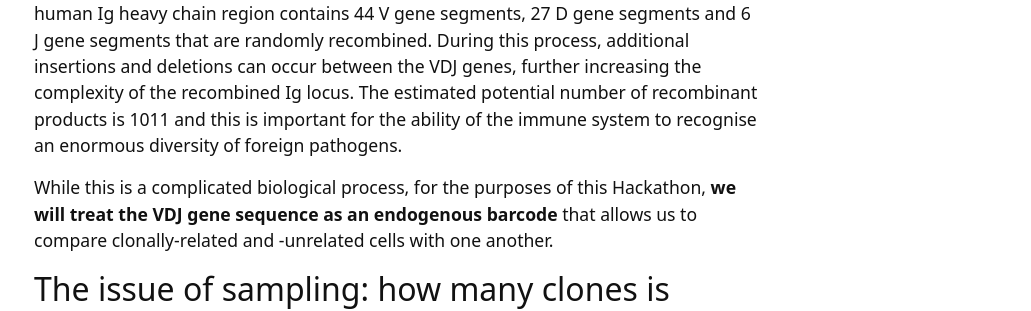
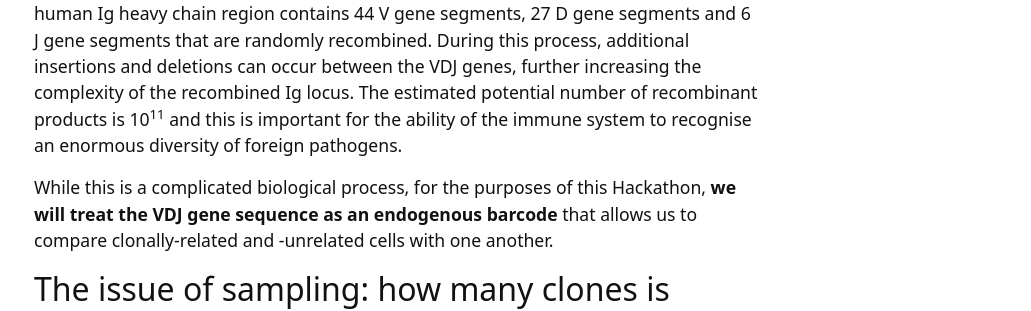
Before and after one commit to 2023-asi-ozsinglecell-hackathon/system-immunology-hackathon, a Jekyll site: the page built from content/dataset.md, in a window 1280 px wide and 900 px high, scrolled down 927 px. Shown: the part 417-728 px from the top of the window, without its empty margins (243-1274 px from the left). Built offline with Jekyll 4.4.1, drawn with Linux system fonts in a browser that asks for light colours; some of the changed text lies outside the part shown.

Commit message:
Update dataset.md

```diff
--- a/content/dataset.md
+++ b/content/dataset.md
@@ -27,7 +27,7 @@
 
 ## Immunoglobulin genes can act as endogenous barcodes in B cells
 
-All B cells express the immunoglobulin (Ig) genes that encode antibody proteins (also known as B cell receptor) and these Ig genes can act as endogenous barcodes for clonal identity. There are three Ig loci and typically, each B cell will express IgH and either IgL or IgK. During development in the bone marrow, the Ig loci must be recombined from many different Variable (V), Diversity (D) or Joining (J) genes encoded in the DNA, retaining only one of each gene (V, D and J for IgH; V and J for IgK/IgK). For example, the human Ig heavy chain region contains 44 V gene segments, 27 D gene segments and 6 J gene segments that are randomly recombined. During this process, additional insertions and deletions can occur between the VDJ genes, further increasing the complexity of the recombined Ig locus. The estimated potential number of recombinant products is 1011 and this is important for the ability of the immune system to recognise an enormous diversity of foreign pathogens.
+All B cells express the immunoglobulin (Ig) genes that encode antibody proteins (also known as B cell receptor) and these Ig genes can act as endogenous barcodes for clonal identity. There are three Ig loci and typically, each B cell will express IgH and either IgL or IgK. During development in the bone marrow, the Ig loci must be recombined from many different Variable (V), Diversity (D) or Joining (J) genes encoded in the DNA, retaining only one of each gene (V, D and J for IgH; V and J for IgK/IgK). For example, the human Ig heavy chain region contains 44 V gene segments, 27 D gene segments and 6 J gene segments that are randomly recombined. During this process, additional insertions and deletions can occur between the VDJ genes, further increasing the complexity of the recombined Ig locus. The estimated potential number of recombinant products is 10<sup>11</sup> and this is important for the ability of the immune system to recognise an enormous diversity of foreign pathogens.
 
 While this is a complicated biological process, for the purposes of this Hackathon, **we will treat the VDJ gene sequence as an endogenous barcode** that allows us to compare clonally-related and -unrelated cells with one another.
 
@@ -59,7 +59,7 @@
 
 The table below shows the number of cells for a given clonotype:
 
-{% include figure.html img="cpg/clonotype_size.png" width="75%" %}
+{% include figure.html img="cpg/clonotype_size.png" width="50%" %}
 
 {% include figure.html img="cpg/violin_clonotype_size.png" caption="Violin plot shows the distribution of the clonotype size for each sample." width="75%" %}
 
@@ -80,7 +80,7 @@
 
 The table below shows the number of cells for a given clonotype:
 
-{% include figure.html img="cd40/clonotype_size.png" width="75%" %}
+{% include figure.html img="cd40/clonotype_size.png" width="50%" %}
 
 {% include figure.html img="cd40/violin_clonotype_size.png" caption="Violin plot shows the distribution of the clonotype size for each sample." width="75%" %}
 
@@ -96,6 +96,8 @@
 
 All other columns from the V(D)J analysis will typically have a `_VDJ` or `_VJ` suffix – this indicates that the information contained in that column is either relevant to the BCR heavy chain (_VDJ) or light chain (_VJ) for that cell. For instance, the `v_call_genotyped_B_VDJ` column contains the V genes for the BCR heavy chains in each cell whereas the `v_call_genotyped_B_VJ` column contains the V genes for the BCR light chains in each cell. For understanding the prefixes, please refer to the [AIRR rearrangement schema](https://docs.airr-community.org/en/stable/datarep/rearrangements.html#fields).
 
+In all of the V(D)J columns, if there is a `\` or a `|` in the annotation, it usually means that there is potentially more than 1 possible pair of BCRs - this can happen in some context e.g. naive B cells are known to express both IgM and IgD BCRs.
+
 All the data pre-processing scripts post CellRanger are available [here](https://github.com/2023-asi-ozsinglecell-hackathon/data_preprocessing).
 
 # Pre-processed data metadata fields
```
